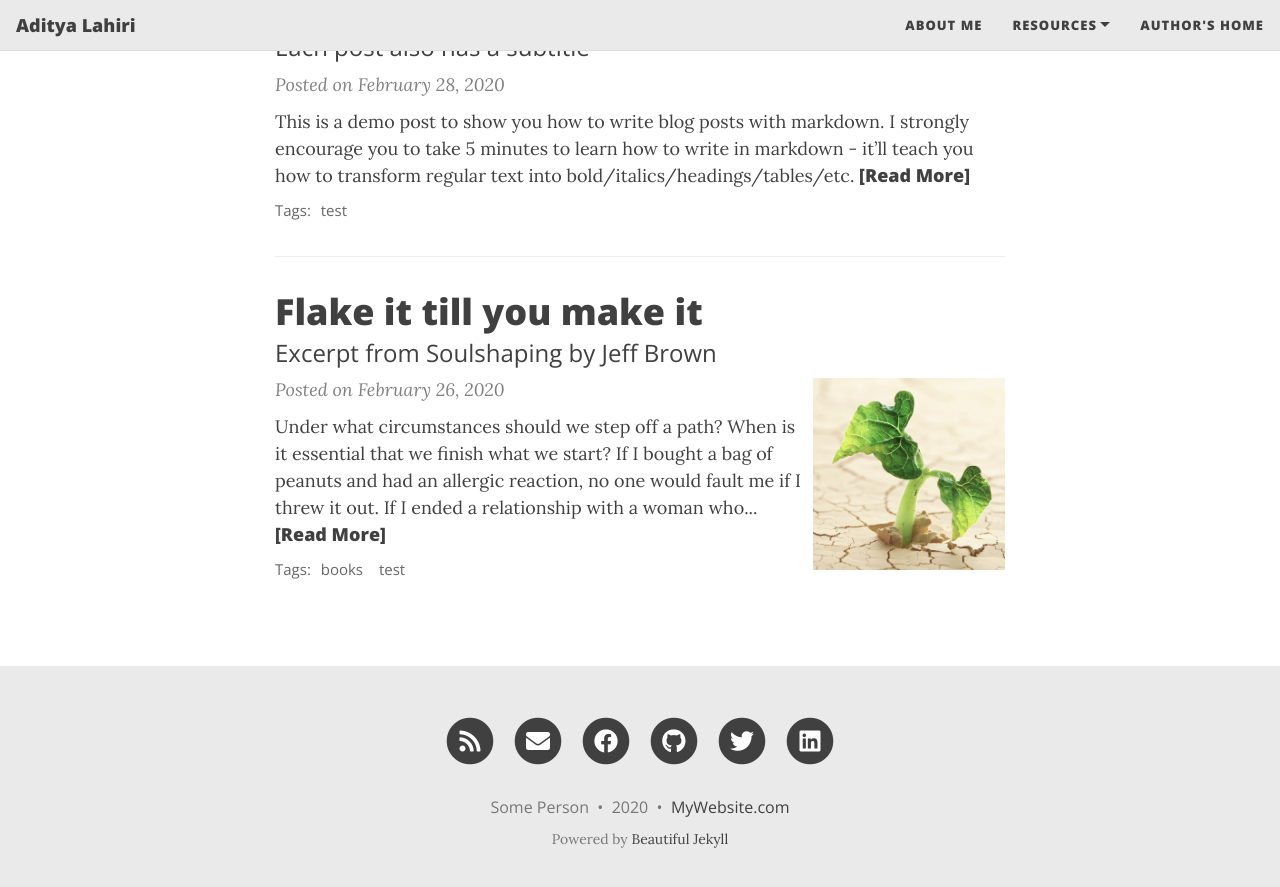
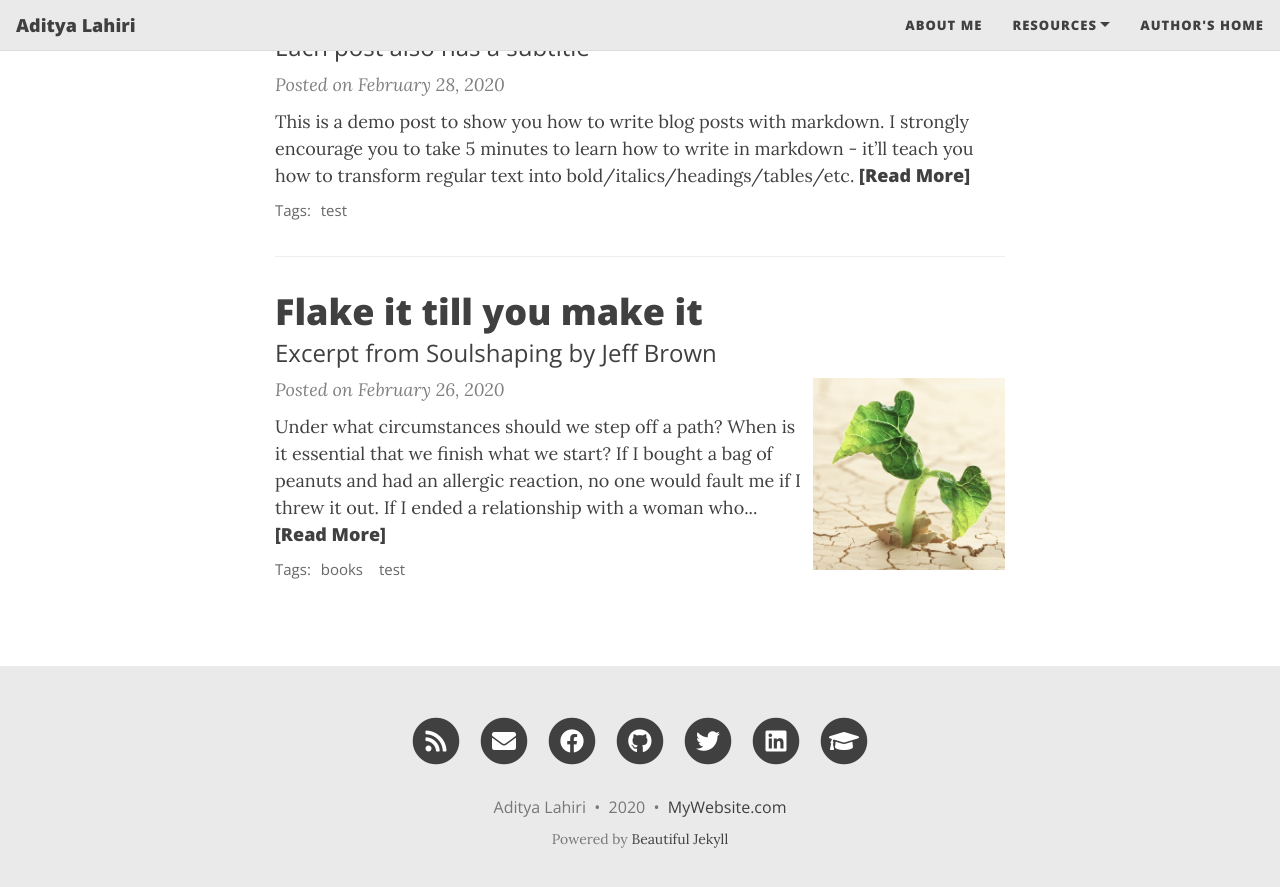
Before and after one commit to adilahiri/adilahiri.github.io, a Jekyll site: the page built from index.html, in a window 1280 px wide and 900 px high, scrolled down 528 px. Shown: the top 887 px of the window. Built offline with Jekyll 4.4.1, drawn with Linux system fonts in a browser that asks for light colours; nearby versions of some CDN libraries; the list of posts is cut into pages by our own code.

```diff
--- a/_config.yml
+++ b/_config.yml
@@ -9,7 +9,7 @@
 title: Aditya Lahiri
 
 # Your name to show in the footer
-author: Some Person
+author: Aditya Lahiri
 
 # --- List of links in the navigation bar --- #
 
@@ -18,7 +18,7 @@ navbar-links:
   Resources:
     - Beautiful Jekyll: "https://beautifuljekyll.com"
     - Learn markdown: "https://www.markdowntutorial.com/"
-  Author's home: "https://deanattali.com"
+  Author's home: "https://adityalahiri.com/"
 
 # --- Logo --- #
 
@@ -59,7 +59,7 @@ social-network-links:
 #  calendly: yourname
 #  mastodon: instance.url/@username
 #  ORCID: your ORCID ID
-#  google-scholar: your google scholar
+  google-scholar: https://scholar.google.com/citations?user=U4WpfCkAAAAJ&hl=en&oi=ao
 
 # If you want to show a link to an RSS in the footer, add the site description here.
 # If you don't want to show an RSS link, remove the following line.
```
